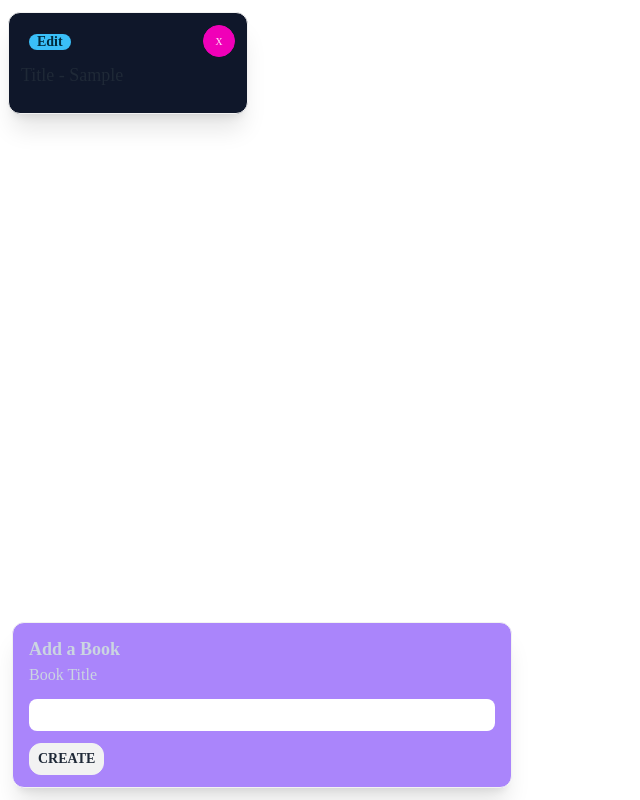
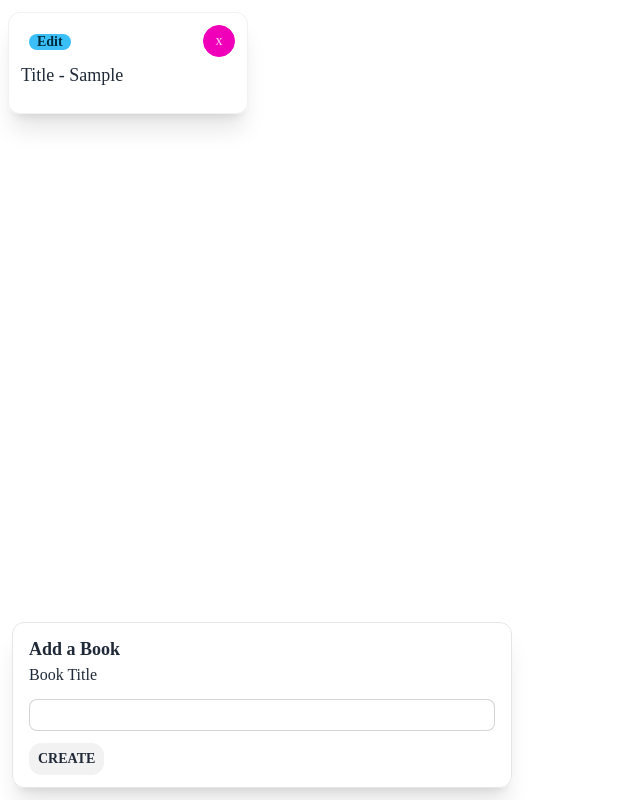
Before and after one commit to kyawkoko232/react-july, a React (Vite) app: page / in a window 1280 px wide. Both pictures are taken after typing "Sample" into the empty fields and a click on the button "CREATE". Shown: the whole page, without its empty margins (0-640 px from the left). Built offline with nearby package versions, Linux system fonts and the light colour scheme.

Commit message:
daisy compatable

```diff
--- a/index.html
+++ b/index.html
@@ -1,5 +1,5 @@
 <!DOCTYPE html >
-<html lang="en" >
+<html lang="en" data-theme="light" >
   <head>
     <meta charset="UTF-8" />
     <link rel="icon" type="image/svg+xml" href="/vite.svg" />
--- a/src/components/BookCreate.jsx
+++ b/src/components/BookCreate.jsx
@@ -14,12 +14,12 @@ function BookCreate({ onCreate }){
     }
 
     return (
-    <div className="fixed bottom-0 text-slate-300 w-full px-3">
-       <div className="px-4   my-3 py-3  shadow-xl bg-primary/50 rounded-xl border border-base-200  w-full md:w-[500px]  ">
+    <div className="fixed bottom-0 dark:text-slate-300 w-full px-3">
+       <div className="px-4   my-3 py-3  shadow-xl  rounded-xl border border-base-300  w-full md:w-[500px]  ">
        <h3 className=" text-lg font-bold">Add a Book</h3>
         <form onSubmit={handleSubmit}  className="flex flex-col justify-center items-start gap-3 ">
             <label className="">Book Title</label>
-            <input className=" w-full rounded-lg px-2 p-1 " value={title} onChange={handleChange} />
+            <input className=" input input-sm input-bordered  w-full rounded-lg px-2 p-1 " value={title} onChange={handleChange} />
             <button className=" rounded-xl btn btn-sm  px-2 py-1">Create</button>
         </form>
        </div>
--- a/src/components/BookShow.jsx
+++ b/src/components/BookShow.jsx
@@ -30,7 +30,7 @@ function BookShow( {book, onEdit, onDelete }){
 
     return (
     <div className="py-1 ">
-      <div className=" border bg-slate-900 border-base-200 shadow-xl relative  max-w-md flex-1 transition-all duration-300  py-4 px-3 m-2 rounded-xl">
+      <div className=" border dark:bg-slate-900 border-base-200 shadow-xl relative  max-w-md flex-1 transition-all duration-300  py-4 px-3 m-2 rounded-xl">
       <div className="actions">
         <button className="edit rounded-lg px-2  " onClick={handleEditClick}>
           { name }
```
